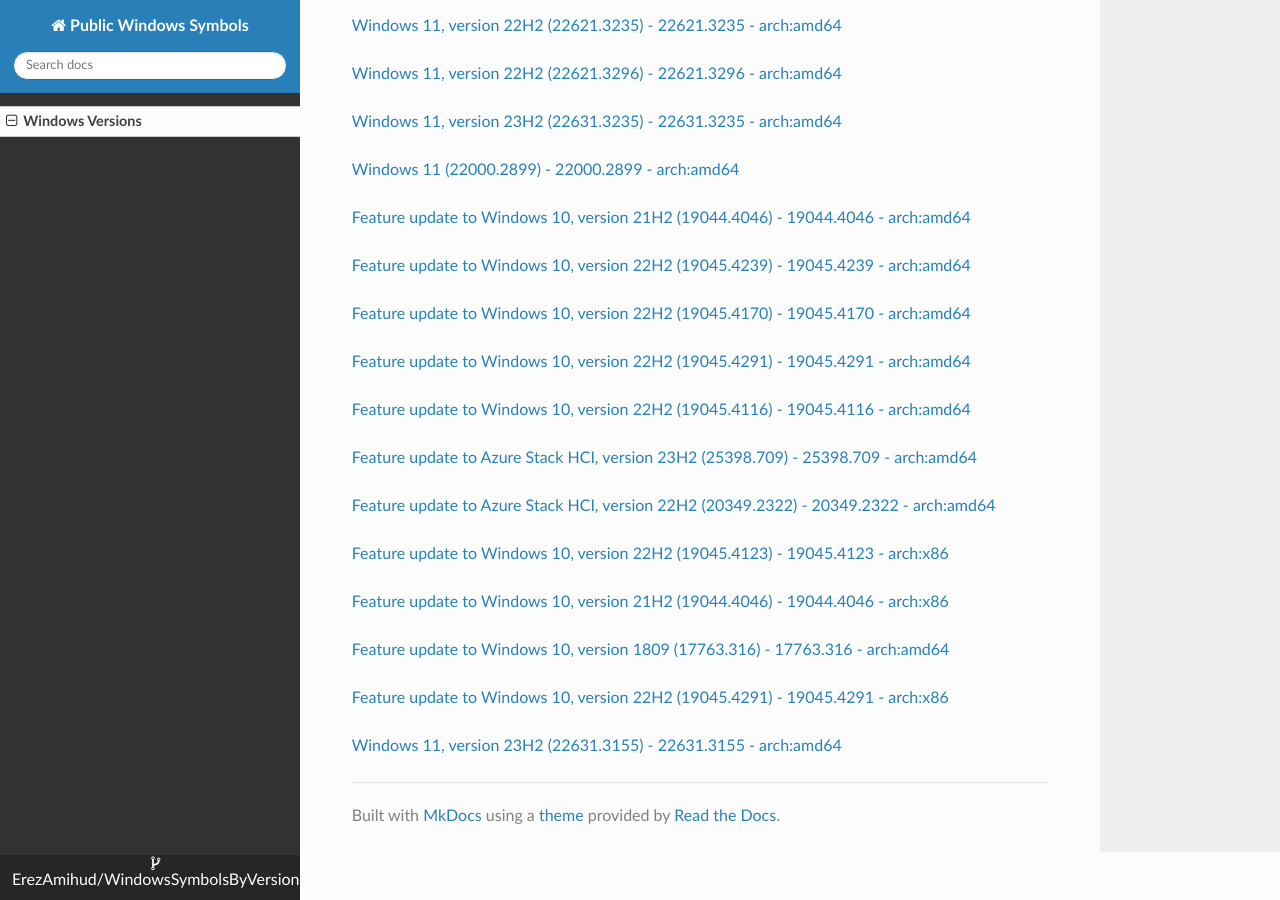
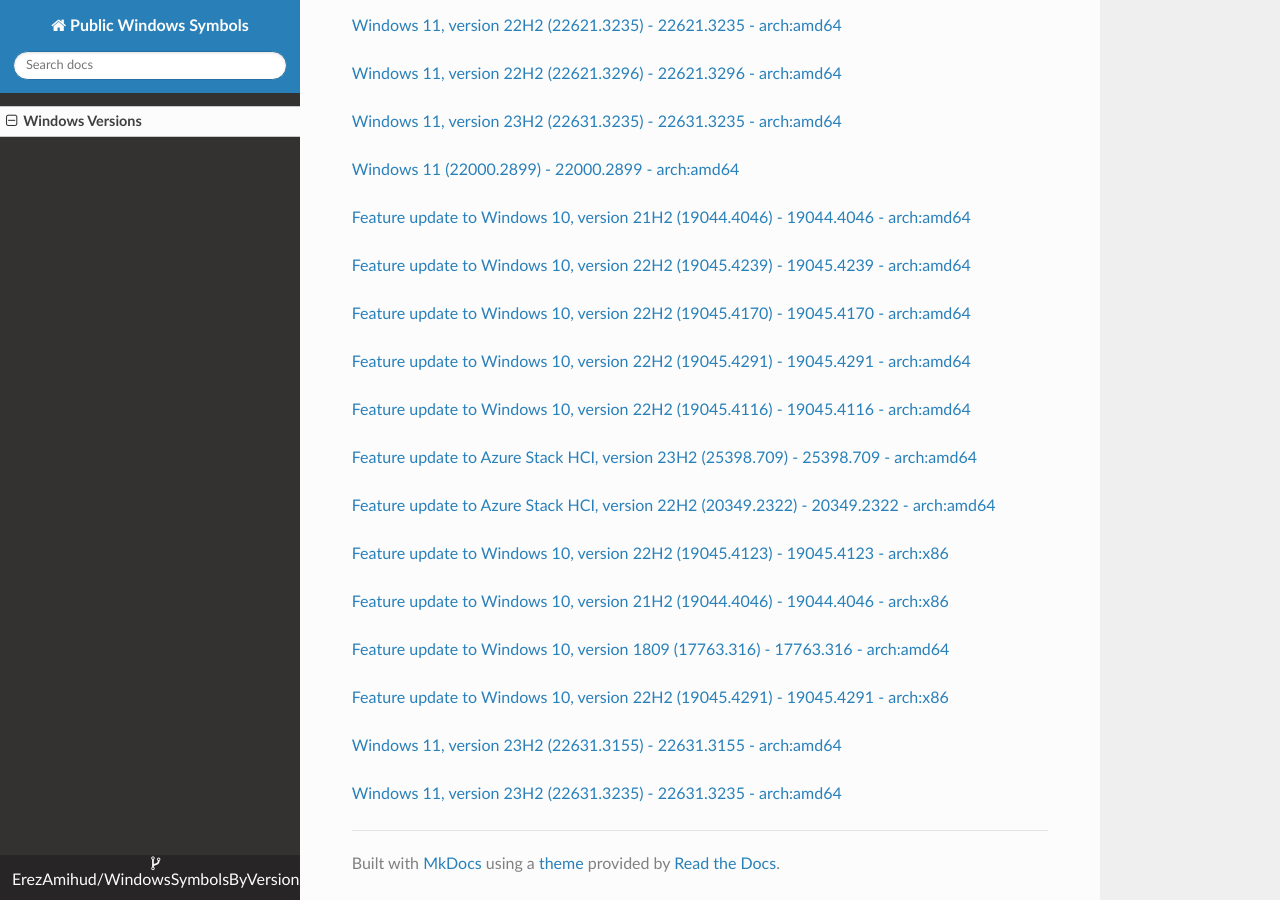
Before and after one commit to ErezAmihud/WindowsSymbolsByVersion, an MkDocs documentation site: the page built from docs/index.md, in a window 1280 px wide and 900 px high, scrolled down 17333 px. Built offline with MkDocs 1.6.1, drawn with Linux system fonts in a browser that asks for light colours; nearby versions of some CDN libraries.

Commit message:
Automated commit, add manifest for d7cfe811-f371-4187-8267-1beef215651b

```diff
--- a/docs/index.md
+++ b/docs/index.md
@@ -946,3 +946,6 @@
 
 
 [Windows 11, version 23H2 (22631.3155) - 22631.3155 - arch:amd64](https://github.com/ErezAmihud/WindowsSymbolsByVersion/blob/main/manifests/18947b65-2180-4838-a051-2dbe1ee40064.manifest)
+
+
+[Windows 11, version 23H2 (22631.3235) - 22631.3235 - arch:amd64](https://github.com/ErezAmihud/WindowsSymbolsByVersion/blob/main/manifests/d7cfe811-f371-4187-8267-1beef215651b.manifest)
```
Also changed, not shown: process_builds.json (+1 -1 lines).
